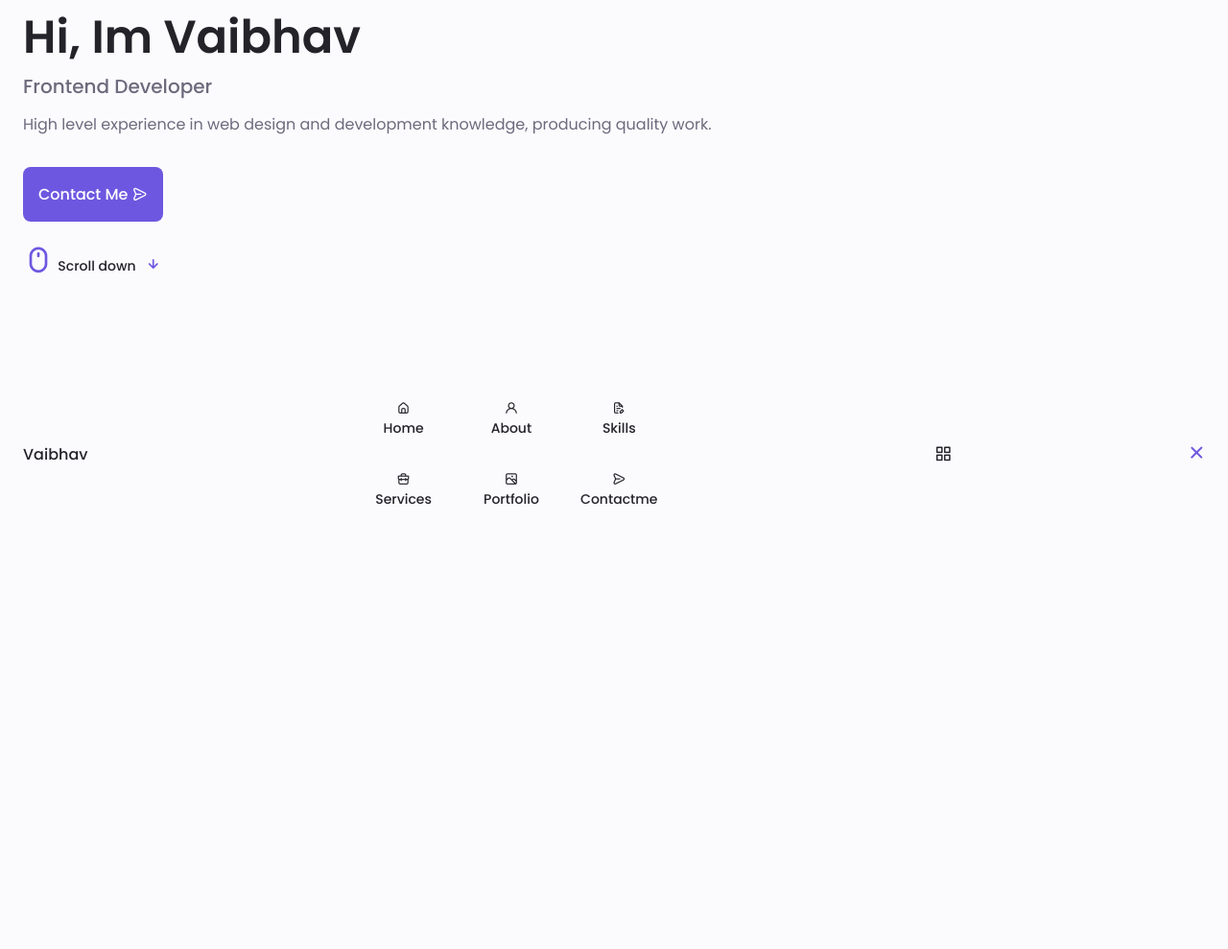
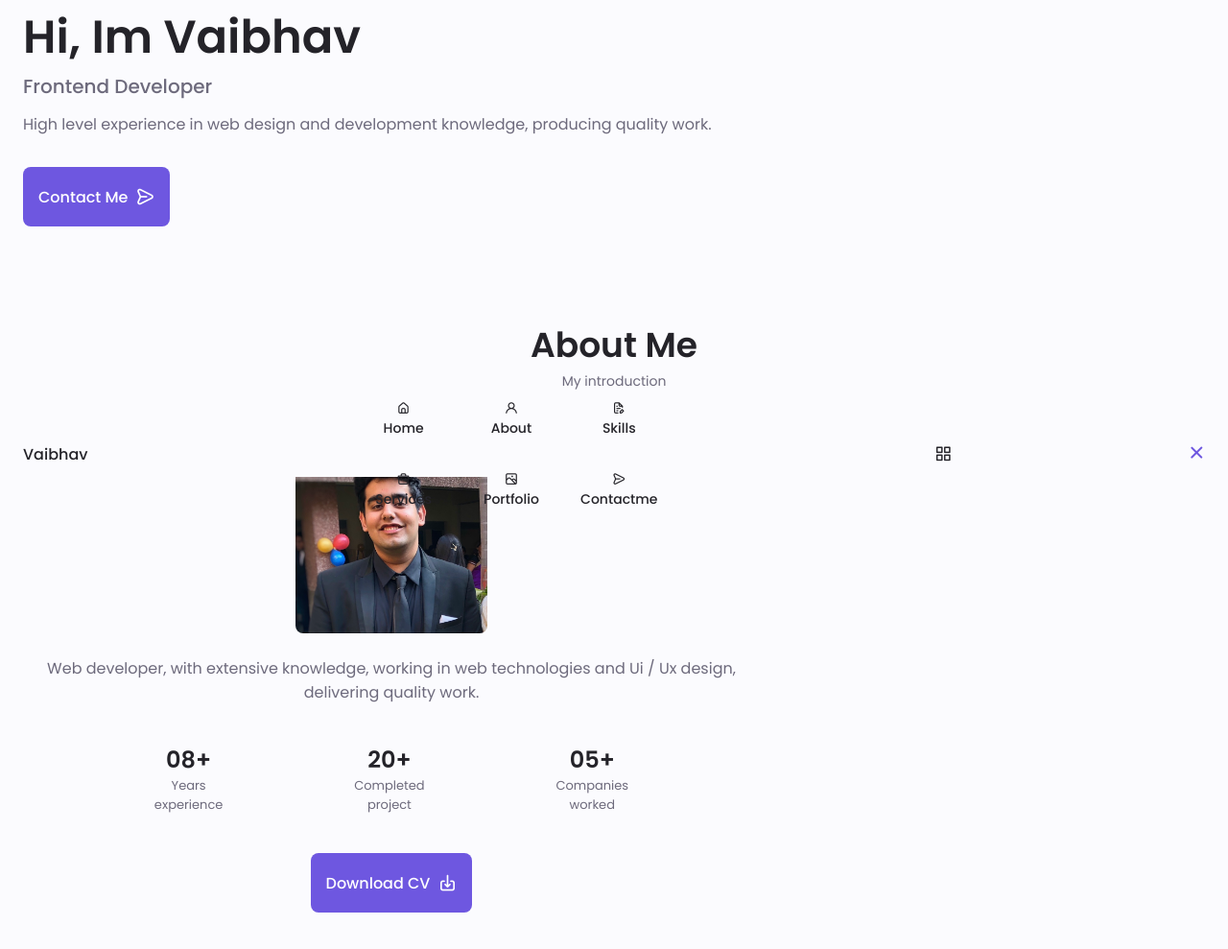
Before and after one commit to vaibhavkumar5/Personal-Portfolio, a plain HTML site: page index.html in a window 1280 px wide. Shown: the part 303-1292 px from the top of the page at 96% size. Drawn offline with nearby package versions, Linux system fonts and the light colour scheme.

Commit message:
New section about

```diff
--- a/assets/css/styles.css
+++ b/assets/css/styles.css
@@ -262,7 +262,7 @@ img{
     margin-bottom: var(--mb-2);
 }
 .home_scroll{
-   /* display: none;*/
+    display: none;
 }
 .home_scroll-button{
     color: var(--first-color);
@@ -296,11 +296,50 @@ img{
 .button:hover{
     background-color: var(--first-color-alt);
 }
+.button_icon{
+    font-size: 1.25rem;
+    margin-left: var(--mb-0-5);
+    transition: .3s;
+}
+.button-flex{
+    display: inline-flex;
+    align-items: center;
+}
 
 
 /*==================== ABOUT ====================*/
-
-
+.about_img{
+    width: 200px;
+    border-radius: .5rem;
+    justify-self: center;
+    align-self: center;
+}
+.about_description{
+    text-align: center;
+    margin-bottom: var(--mb-2-5);
+}
+.about_info{
+    display: flex;
+    justify-content: space-evenly;
+    margin-bottom: var(--mb-2-5);
+}
+.about_info-title{
+    font-size: var(--h2-font-size);
+    font-weight: var(--font-semi-bold);
+    color: var(--title-color);
+}
+.about_info-name{
+    font-size: var(--smaller-font-size);
+}
+.about_info-title,
+.about_info-name{
+    display: block;
+    text-align: center;
+}
+.about_buttons{
+    display: flex;
+    justify-content: center;
+}
 /*==================== SKILLS ====================*/
 
 
--- a/index.html
+++ b/index.html
@@ -118,7 +118,7 @@
                             <h3 class="home_subtitle">Frontend Developer</h3>
                             <p class="home_description">High level experience in web design and development knowledge, producing quality work.</p>
                             <a href="#contact" class="button button-flex">
-                                Contact Me <i class="uil uil-message"></i>
+                                Contact Me <i class="uil uil-message button_icon"></i>
                             </a>
                         </div>
                     </div>
@@ -135,8 +135,38 @@
 
             <!--==================== ABOUT ====================-->
             <section class="about section" id="about">
+                <h2 class="section_title">About Me</h2>
+                <span class="section_subtitle">My introduction</span>
 
+                <div class="about_container container grid">
+                    <img src="assets/img/IMG_2535.jpg" alt="" class="about_img">
 
+                    <div class="about_data">
+                        <p class="about_description">Web developer, with extensive knowledge, working in web technologies and Ui / Ux design, delivering quality work.</p>
+
+                        <div class="about_info">
+                            <div>
+                                <span class="about_info-title">08+</span>
+                                <span class="about_info-name">Years <br> experience</span>
+                            </div>
+
+                            <div>
+                                <span class="about_info-title">20+</span>
+                                <span class="about_info-name">Completed <br> project</span>
+                            </div>
+
+                            <div>
+                                <span class="about_info-title">05+</span>
+                                <span class="about_info-name">Companies <br> worked</span>
+                            </div>
+                        </div>
+                        <div class="about_buttons">
+                            <a download="" href="assets/pdf/Resume Vaibhav Kumar.pdf" class="button button-flex">
+                               Download CV <i class="uil uil-download-alt button_icon"></i>
+                            </a>
+                        </div>
+                    </div>
+                </div>
             </section>
 
             <!--==================== SKILLS ====================-->
```
Also changed, not shown: assets/img/IMG_2535.jpg (added), 1 other file.
